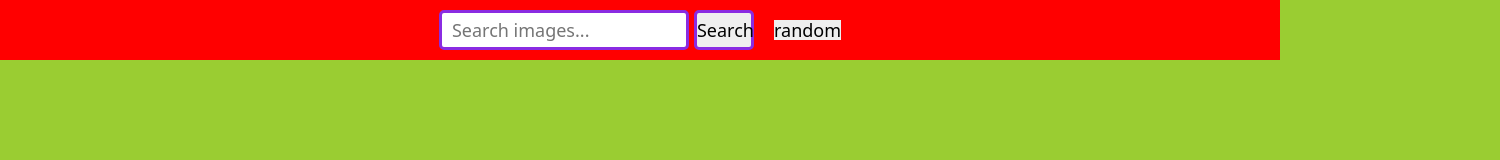
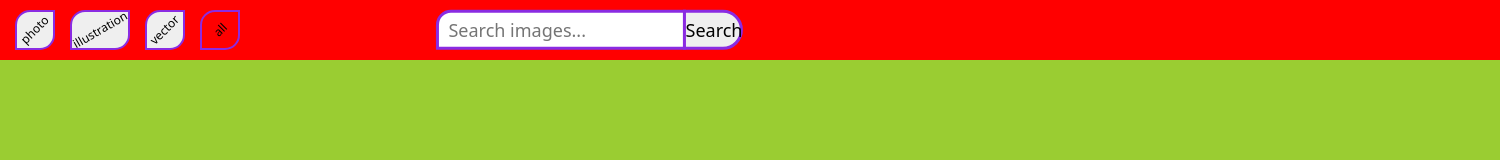
Before and after one commit to FeMaxxx/ImagesFinder, a website built with Parcel: page src/index.html in a window 1280 px wide. Shown: the whole page, 1500 px wide, since content can reach past the window. Built offline with nearby package versions, Linux system fonts and the light colour scheme; what simplelightbox would draw is missing.

Commit message:
filter buttons

```diff
--- a/src/JS/create-list-api.js
+++ b/src/JS/create-list-api.js
@@ -3,20 +3,51 @@ import axios from "axios";
 const BACE_URL = "https://pixabay.com/api/";
 let pageNumber = 1;
 let id = "";
+let image_type = "all";
 // order "popular" або "latest"
 // editors_choice "true" або "false" фотографії які отримали вибір редактора
+
+const buttonsList = document.querySelector(".buttons-list");
+const { all } = buttonsList.children;
+let prevTdEl = all;
+
+buttonsList.addEventListener("click", photoBtnCheck);
+
+function photoBtnCheck(e) {
+  if (e.target.nodeName === "DIV") {
+    return;
+  }
+
+  if (prevTdEl) {
+    prevTdEl.classList.remove("active");
+  }
+
+  if (e.target.nodeName === "SPAN") {
+    prevTdEl = e.target.parentNode;
+    prevTdEl.classList.add("active");
+
+    image_type = prevTdEl.attributes.name.value;
+
+    return;
+  }
+
+  image_type = e.target.attributes.name.value;
+
+  e.target.classList.add("active");
+
+  prevTdEl = e.target;
+}
 
 export const getImages = async (find) => {
   id = "";
 
-  try {
   const config = {
     baceURL: BACE_URL,
     params: {
       key: "34101690-d1afb1df4c50c6485dfb9e98d",
       id: id,
       q: find,
-        image_type: "photo", //або illustration, vector
+      image_type: image_type, //або illustration, vector, photo
       orientation: "horizontal",
       safesearch: true,
       per_page: 4,
@@ -24,6 +55,7 @@ export const getImages = async (find) => {
     },
   };
 
+  try {
     const images = await axios.get(BACE_URL, config);
 
     pageNumber += 1;
@@ -34,8 +66,6 @@ export const getImages = async (find) => {
   }
 };
 
-function setPageNumber() {
+export function setPageNumber() {
   pageNumber = 1;
 }
-
-export { setPageNumber };
--- a/src/partials/header.html
+++ b/src/partials/header.html
@@ -1,4 +1,28 @@
 <header class="header">
+  <div class="buttons-list">
+    <button class="buttons-list__item" type="button" name="photo">
+      <span class="buttons-list__item-text">photo</span>
+    </button>
+
+    <button
+      class="buttons-list__item buttons-list__item-center"
+      type="button"
+      name="illustration"
+    >
+      <span class="buttons-list__item-text buttons-list__item-text-center"
+        >illustration</span
+      >
+    </button>
+
+    <button class="buttons-list__item" type="button" name="vector">
+      <span class="buttons-list__item-text">vector</span>
+    </button>
+
+    <button class="buttons-list__item active" type="button" name="all">
+      <span class="buttons-list__item-text">all</span>
+    </button>
+  </div>
+
   <form class="search-form" id="search-form">
     <input
       class="search-form__input"
@@ -7,7 +31,7 @@
       autocomplete="off"
       placeholder="Search images..."
     />
+
     <button class="submit-button" type="submit">Search</button>
   </form>
-  <button class="random-img-btn" type="button">random</button>
 </header>
--- a/src/sass/_header.scss
+++ b/src/sass/_header.scss
@@ -1,14 +1,60 @@
 .header {
+  position: relative;
+  margin-left: auto;
+  margin-right: auto;
+  padding-left: 15px;
+  padding-right: 15px;
   display: flex;
   align-items: center;
-  justify-content: center;
+
+  width: 1500px;
 
   background-color: red;
   height: 60px;
 }
+.active {
+  background-color: red;
+}
+
+.buttons-list {
+  display: flex;
+  gap: 15px;
+
+  li {
+    display: flex;
+  }
+}
+
+.buttons-list__item {
+  display: flex;
+  justify-content: center;
+  align-items: center;
+  width: 40px;
+  height: 40px;
+
+  border: 2px solid blueviolet;
+  border-bottom-right-radius: 15px;
+  border-top-left-radius: 15px;
+}
+
+.buttons-list__item-center {
+  width: 60px;
+}
+
+.buttons-list__item-text {
+  transform: rotate(-45deg);
+  font-size: 12px;
+}
+
+.buttons-list__item-text-center {
+  transform: rotate(-30deg);
+}
 
 .search-form {
-  margin-right: 20px;
+  position: absolute;
+  top: 50%;
+  left: 49.5%;
+  transform: translate(-100%, -50%);
 }
 
 .search-form__input {
@@ -18,12 +64,14 @@
   height: 40px;
   width: 250px;
   border: 3px solid blueviolet;
-  border-radius: 5px;
+  border-top-left-radius: 15px;
 }
 
 .submit-button {
+  margin-left: -8px;
   width: 60px;
   height: 40px;
   border: 3px solid blueviolet;
-  border-radius: 5px;
+  border-top-right-radius: 25px;
+  border-bottom-right-radius: 25px;
 }
--- a/src/sass/_main.scss
+++ b/src/sass/_main.scss
@@ -8,7 +8,6 @@
 
   display: flex;
   flex-wrap: wrap;
-  // justify-content: space-between;
   max-width: 1500px;
 }
 
```
Lines whose indentation alone changed are shown as unchanged.
